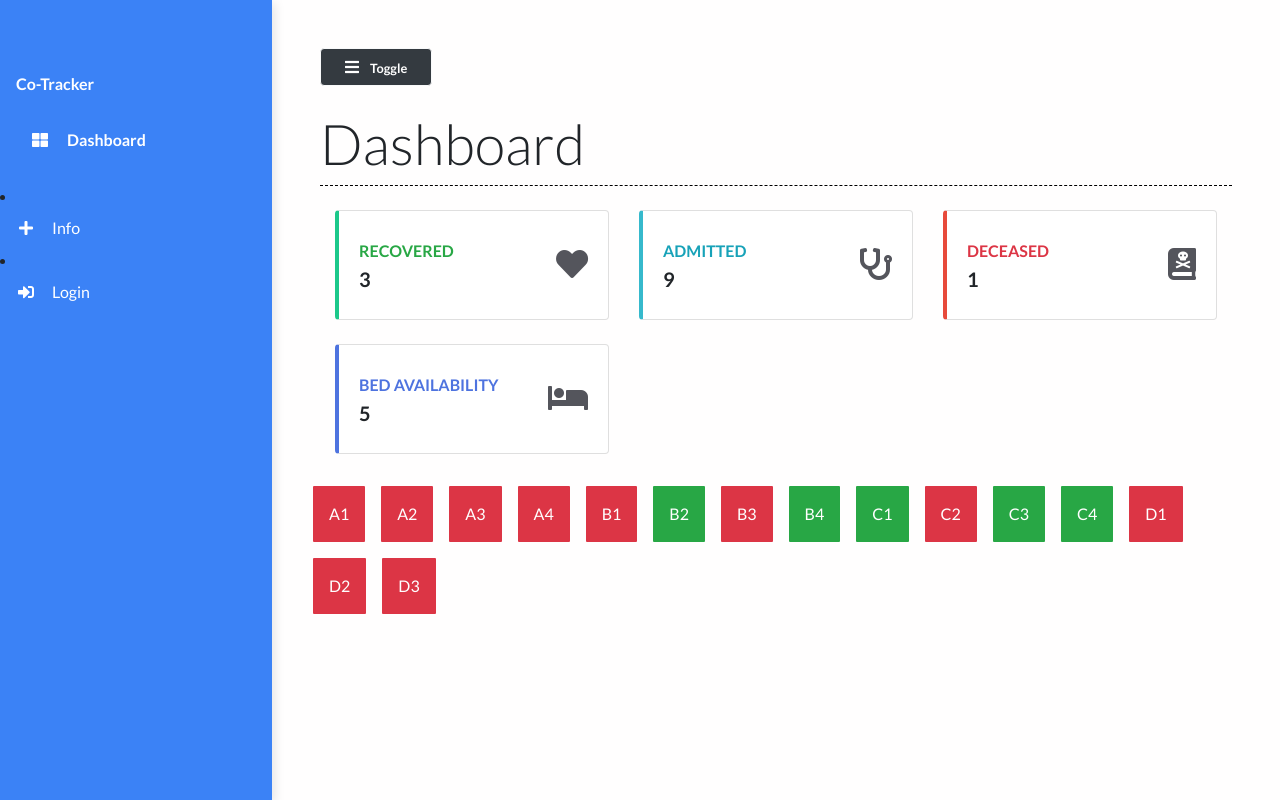
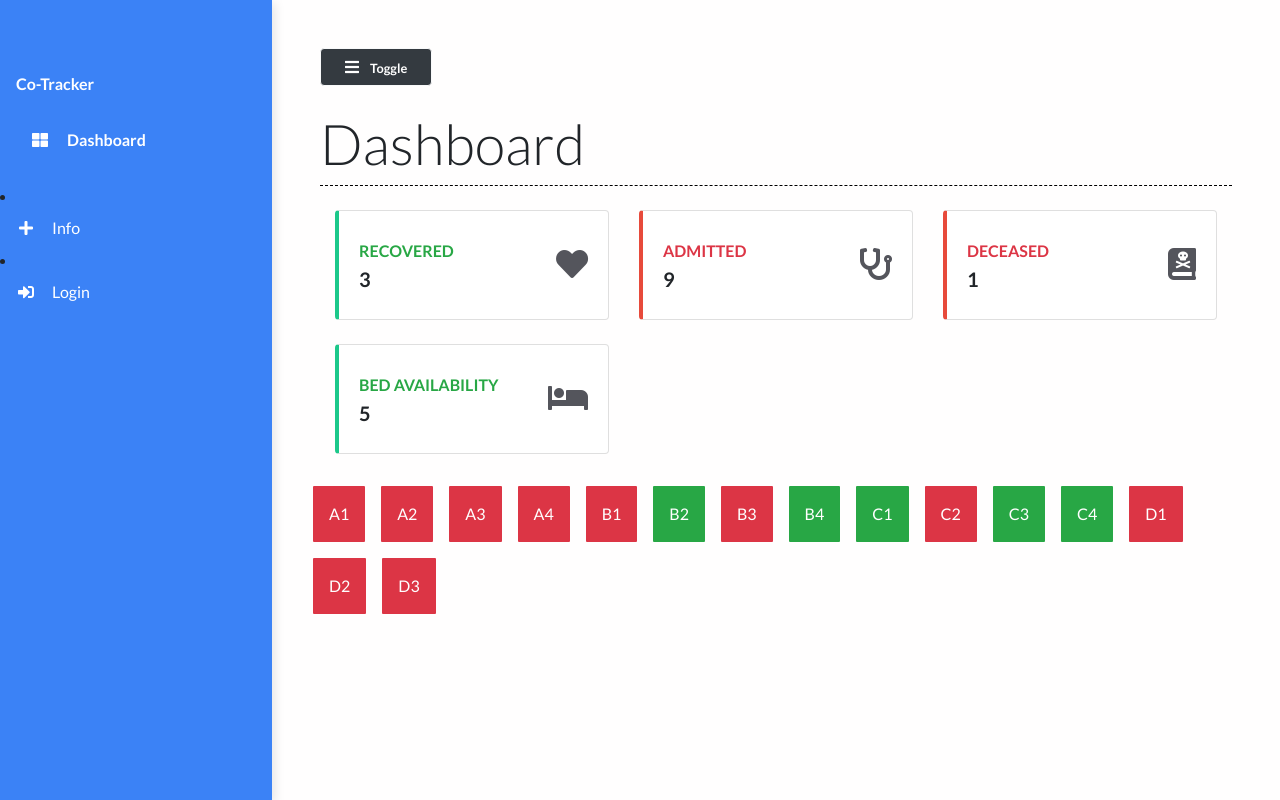
Before and after one commit to atharvaijantkar21/covid-19_hospital_management, a Django app: page / in a window 1280 px wide. Run offline with Django 3.2, Linux system fonts and the light colour scheme; data comes from the database, SQL or seed files in the repository; some libraries are stand-ins or nearby versions.

Commit message:
colour change of Bed_avaibility and Admitted block, Added home button in INFO page

```diff
--- a/main/templates/main/dashboard.html
+++ b/main/templates/main/dashboard.html
@@ -29,13 +29,17 @@
 
             <!-- admitted card -->
             <div class="col-xl-4 col-md-6 col-sm-12 mb-4">
-                <div class="card border-left-info shadow h-100 py-2">
+                <div class="card border-left-danger shadow h-100 py-2">
                     <div class="card-body">
                         <div class="row no-gutters align-items-center">
                             <div class="col mr-2">
-                                <div class="text-xs font-weight-bold text-info text-uppercase mb-1">
-                                    Admitted</div>
-                                <div class="h5 mb-0 font-weight-bold text-gray-800">{{ patient_count }}</div>
+                                <div class="text-xs font-weight-bold text-danger text-uppercase mb-1">Admitted
+                                </div>
+                                <div class="row no-gutters align-items-center">
+                                    <div class="col-auto">
+                                        <div class="h5 mb-0 mr-3 font-weight-bold text-gray-800">{{ patient_count }}</div>
+                                    </div>
+                                </div>
                             </div>
                             <div class="col-auto">
                                 <i class="fas fa-stethoscope fa-2x text-gray-300"></i>
@@ -44,7 +48,6 @@
                     </div>
                 </div>
             </div>
-
             <!-- dead Card  -->
             <div class="col-xl-4 col-md-6 col-sm-12 mb-4">
                 <div class="card border-left-danger shadow h-100 py-2">
@@ -70,12 +73,12 @@
 
             <!-- bed availability -->
             <div class="col-xl-4 col-md-6 col-sm-12 mb-4">
-                <div class="card border-left-primary shadow h-100 py-2">
+                <div class="card border-left-success shadow h-100 py-2">
                     <div class="card-body">
                         <div class="row no-gutters align-items-center">
                             <div class="col mr-2">
-                                <div class="text-xs font-weight-bold text-blue text-uppercase mb-1">
-                                    Bed availability</div>
+                                <div class="text-xs font-weight-bold text-success text-uppercase mb-1">
+                                    Bed Availability</div>
                                 <div class="h5 mb-0 font-weight-bold text-gray-800">{{beds_available}}</div>
                             </div>
                             <div class="col-auto">
--- a/main/templates/main/info.html
+++ b/main/templates/main/info.html
@@ -42,10 +42,12 @@
 
     <body>
         <div class="title-body">
-            <a href="{%url 'dashboard' %}">Home</a>
-            <h3>Covid 19 Information</h3>
+            <!-- <a href="{%url 'dashboard' %}">Home</a> -->
+            <a class="btn btn-outline-dark"  href="{%url 'dashboard' %}">Return to Dashboard</a>
+
             <div class="heading">
                 <p>
+                    Covid 19 Information<br>
                     Stay Home.<br>
                     Stay Safe.
                 </p>
```
